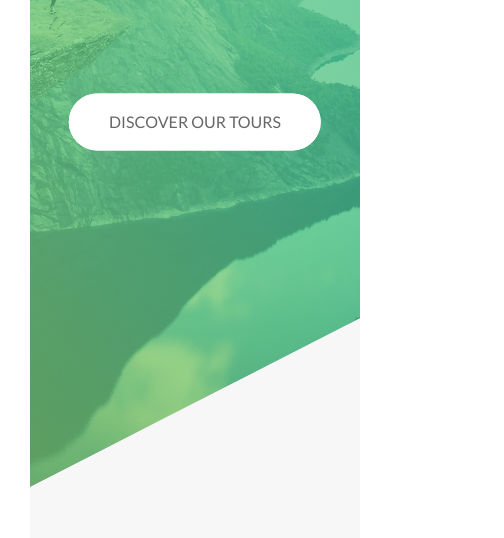
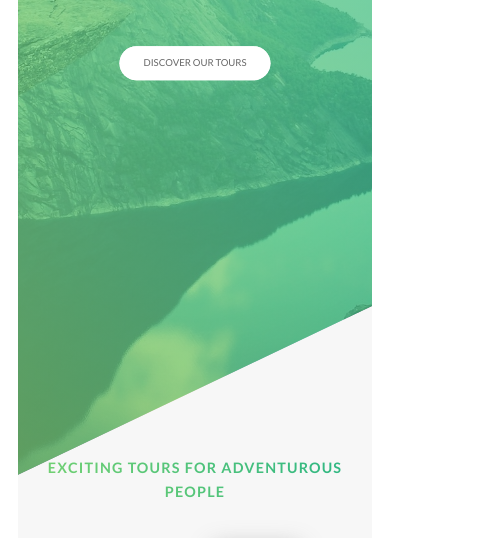
Before and after one commit to solomon54/Natours, a website: page index.html in a window 390 px wide. Shown: the part 345-883 px from the top of the page, 504 px wide, since content can reach past the window. Drawn offline with Linux system fonts and the light colour scheme.

Commit message:
implement media queries for small tablets

```diff
--- a/sass/abstract/_mixins.scss
+++ b/sass/abstract/_mixins.scss
@@ -11,3 +11,53 @@
   left: 50%;
   transform: translate(-50%, -50%);
 }
+
+// MEDIAQUIERY MANAGER
+/*
+0 --- 600PX  Phons
+600px --- 900PX  Tablate portrite
+900px --- 1200PX  Tablate landscape
+
+1200px --- 1800px [normal code that we allredy done!]
+
+1800px +, large screen device
+
+// BREAKPOINTS
+- small phone
+- phone
+- tab-port
+-tab-land
+- big-desktop
+
+*/
+
+@mixin respond($breakpoint) {
+  @if $breakpoint == small-phone {
+    @media (max-width: 31em) {
+      @content;
+    }
+  }
+  @if $breakpoint == phone {
+    @media (max-width: 43.7em) {
+      @content;
+    }
+  }
+
+  @if $breakpoint == tab-port {
+    @media (max-width: 56.25em) {
+      @content;
+    }
+  }
+
+  @if $breakpoint == tab-land {
+    @media (max-width: 75em) {
+      @content;
+    }
+  }
+
+  @if $breakpoint == big-desktop {
+    @media (min-width: 112.5em) {
+      @content;
+    }
+  }
+}
--- a/sass/base/_base.scss
+++ b/sass/base/_base.scss
@@ -6,10 +6,6 @@ Medium green: #55c57a
 Dark green: #28b485
 
 */
-html {
-  font-size: 62.5%;
-  scroll-behavior: smooth;
-}
 
 *,
 *::after,
@@ -19,7 +15,36 @@ html {
   box-sizing: inherit;
 }
 
+html {
+  font-size: 62.5%; //1rem = 10px
+  scroll-behavior: smooth;
+  @include respond(tab-land) {
+    font-size: 56.25%; //1rem =9px  9/16=
+  }
+
+  @include respond(tab-port) {
+    font-size: 50%; //  8/16 = 50%
+  }
+  @include respond(phone) {
+    font-size: 43%; //  7/16 = 43%
+  }
+  @include respond(small-phone) {
+    font-size: 37.5%; //  6/16 =
+  }
+
+  @include respond(big-desktop) {
+    font-size: 75%; //  12/16 = 75%
+  }
+}
+
 body {
   scroll-behavior: smooth;
   box-sizing: border-box;
 }
+
+.vido {
+  margin-left: 5rem;
+  &__size {
+    width: 40rem;
+  }
+}
```
Also changed, not shown: index.html (+1 -0 lines), css/style.css, 1 other file.
